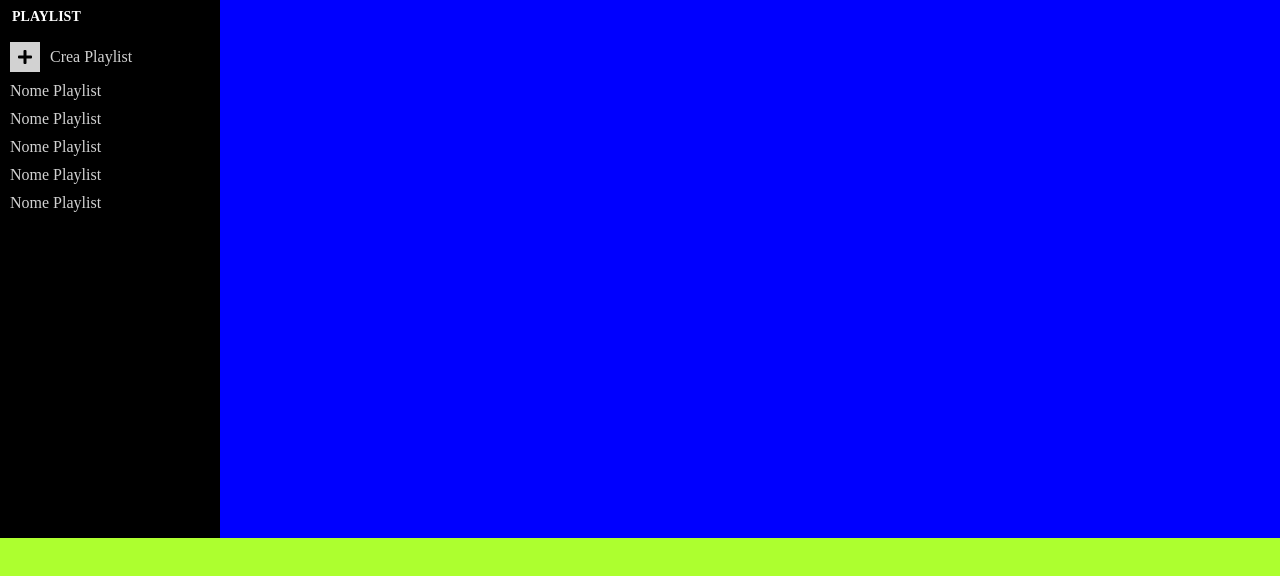
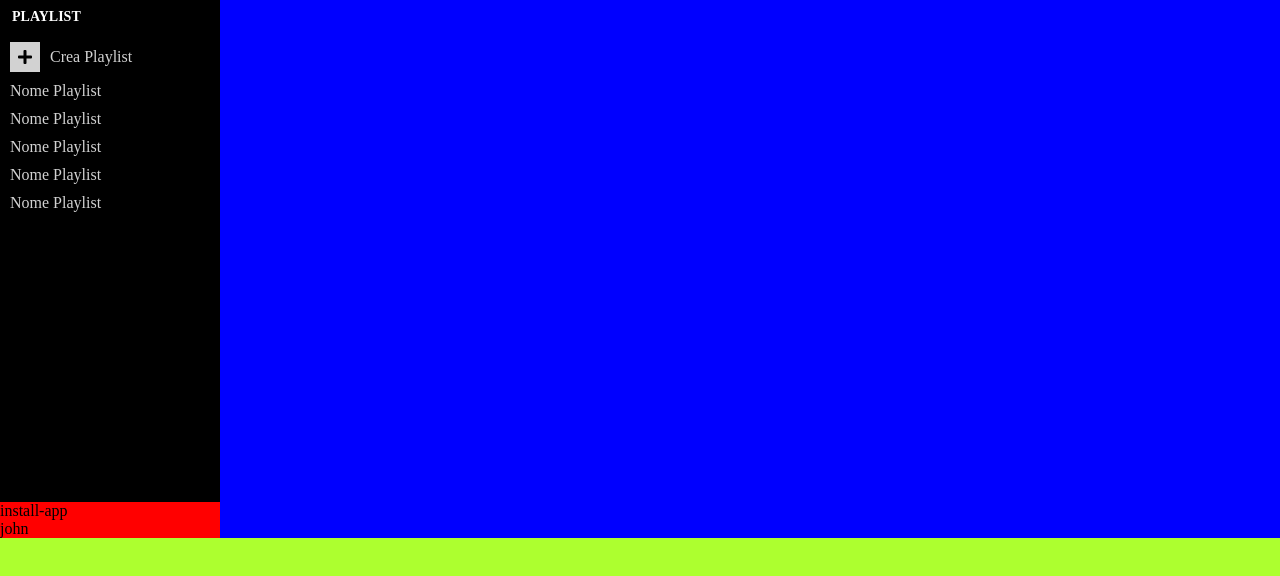
Before and after one commit to manuelbonini/html-css-spotifyweb, a plain HTML site: page index.html in a window 1280 px wide. Shown: the part 162-738 px from the top of the page. Drawn offline with Linux system fonts and the light colour scheme.

Commit message:
modifiche

```diff
--- a/css/style.css
+++ b/css/style.css
@@ -24,6 +24,12 @@ nav {
 
     /* test */
     background-color: #000;
+}
+
+.nav-container {
+    display: flex;
+    flex-direction: column;
+    height: 100%;
 }
 
 .logo img {
@@ -55,6 +61,17 @@ nav {
 }
 
 /* playlist */
+.playlist-container {
+    min-height: 100px;
+    overflow: hidden;
+    flex-grow: 1;
+}
+
+.playlist {
+    height: 100%;
+    overflow-y: auto;
+}
+
 .playlist-container h2 {
     color: #fefefe;
     font-size: 14px;
@@ -91,6 +108,11 @@ nav {
     color: #fefefe;
 }
 
+.install-app {
+    /* test  */
+    background-color: red;
+}
+
 .main-content {
     float: left;
     width: calc(100% - 220px);
--- a/index.html
+++ b/index.html
@@ -16,6 +16,7 @@
         <main>
 
             <nav>
+                <div class="nav-container">
                     <div class="logo">
                         <img src="img/logo.svg" alt="logo">
                     </div>
@@ -36,7 +37,7 @@
 
                     <div class="playlist-container">
                         <h2>PLAYLIST</h2>
-                    <ul>
+                        <ul class="playlist">
                             <li>
                                 <a href="#"><div class="box-plus"><i class="fas fa-plus"></i></div>Crea Playlist</a>   <!-- il container con il + per il "crea playlist "-->
                             </li>
@@ -55,7 +56,16 @@
                             <li>
                                 <a href="#">Nome Playlist</a>
                             </li>
+
                         </ul>
+                    </div>
+
+                    <div class="install-app">
+                        <div>
+                            install-app
+                        </div>
+                        john
+                    </div>
                 </div>
             </nav>
 
```
Lines whose indentation alone changed are shown as unchanged.
